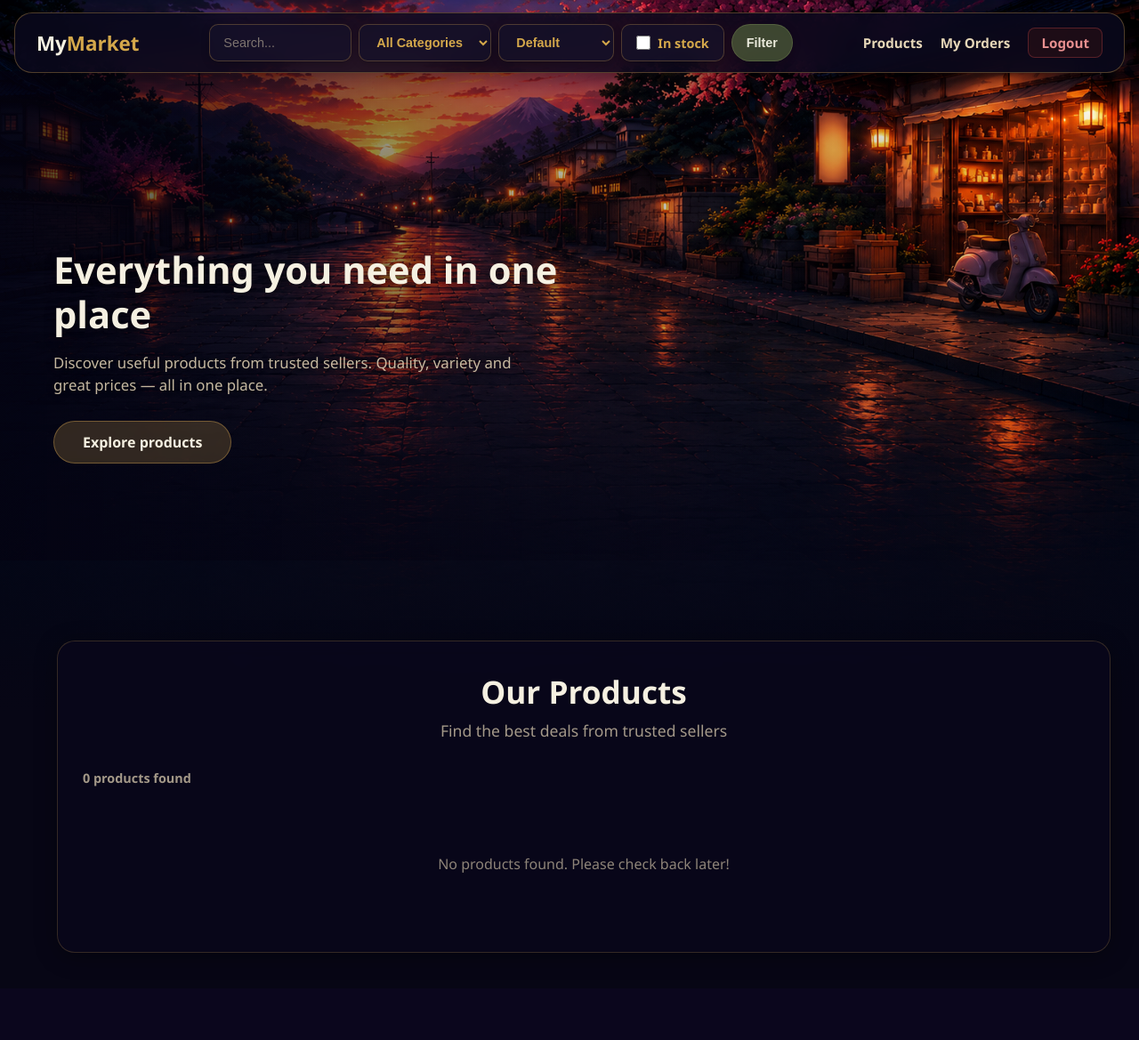
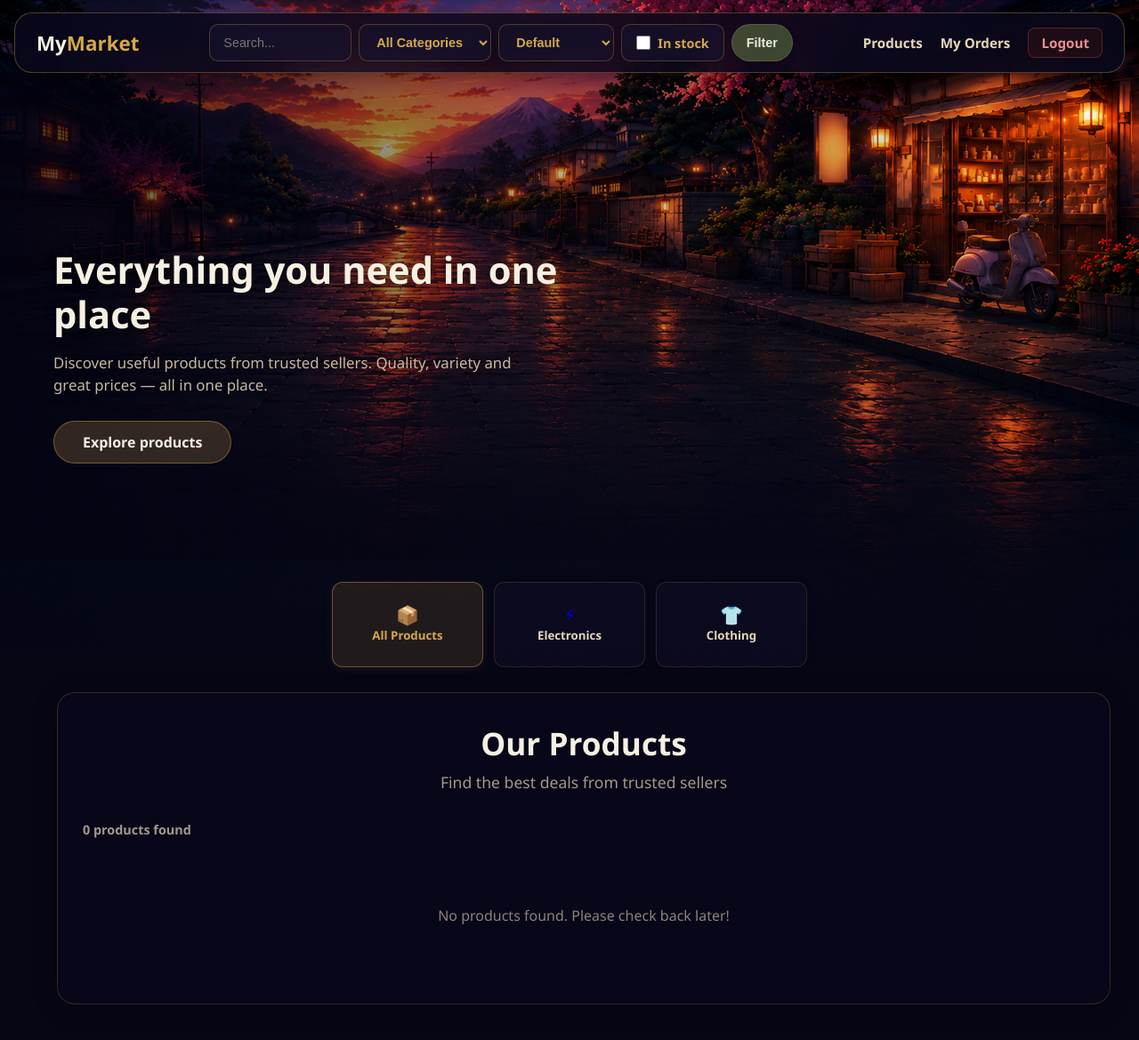
Before and after one commit to yaroslav-yarmak/flask-marketplace, a Flask app: page /products in a window 1280 px wide. Shown: the whole page at 89% size. Before the commit the page ends 1074 px from the top, so only its background shows below. Run offline with Flask 3, Linux system fonts and the light colour scheme; data that the repository does not hold is empty.

Commit message:
Add quick category filters and refine product spacing

```diff
--- a/static/products.css
+++ b/static/products.css
@@ -105,7 +105,7 @@ body {
 .container {
     width: 90%;
     max-width: 1400px;
-    padding-top: 90px;
+    padding-top: 28px;
     margin: 0 auto 40px auto;
     position: relative;
     display: flex;
@@ -554,7 +554,7 @@ body {
     }
 
     .container {
-        padding-top: 80px;
+        padding-top: 24px;
     }
 }
 
@@ -722,6 +722,83 @@ body {
     }
 }
 
+/* --- КАТЕГОРІЇ — КАРТКИ ШВИДКОГО ВИБОРУ --- */
+.category-cards-wrapper {
+    display: flex;
+    justify-content: center;
+    gap: 12px;
+    width: calc(100% - 32px);
+    max-width: 1400px;
+    margin: 24px auto 0;
+    padding: 0;
+    box-sizing: border-box;
+}
+
+.category-card {
+    display: flex;
+    flex-direction: column;
+    align-items: center;
+    justify-content: center;
+    gap: 4px;
+    flex: 0 1 auto;
+    min-height: 70px;
+    width: 140px;
+    padding: 12px 14px;
+    background: rgba(15, 12, 35, 0.7);
+    border: 1px solid rgba(184, 142, 72, 0.2);
+    border-radius: 12px;
+    text-decoration: none;
+    transition: transform 0.25s ease, border-color 0.25s ease, background 0.25s, box-shadow 0.25s;
+    box-shadow: 0 2px 10px rgba(0, 0, 0, 0.2);
+}
+
+.category-card:hover {
+    transform: translateY(-3px);
+    border-color: rgba(184, 142, 72, 0.45);
+    background: rgba(20, 17, 42, 0.8);
+    box-shadow: 0 5px 16px rgba(0, 0, 0, 0.35);
+}
+
+.category-card.active {
+    background: rgba(184, 142, 72, 0.15);
+    border-color: rgba(184, 142, 72, 0.5);
+    box-shadow: 0 2px 12px rgba(184, 142, 72, 0.1);
+}
+
+.category-card-icon {
+    font-size: 1.3rem;
+    line-height: 1;
+}
+
+.category-card-label {
+    font-size: 0.83rem;
+    font-weight: 700;
+    color: #e6d7b8;
+    text-align: center;
+}
+
+.category-card.active .category-card-label {
+    color: #d4a84b;
+}
+
+@media (max-width: 600px) {
+    .category-cards-wrapper {
+        gap: 8px;
+    }
+    .category-card {
+        width: auto;
+        flex: 1 1 0;
+        min-height: 60px;
+        padding: 10px 8px;
+    }
+    .category-card-icon {
+        font-size: 1.1rem;
+    }
+    .category-card-label {
+        font-size: 0.78rem;
+    }
+}
+
 /* Smooth scrolling for anchor link */
 html {
     scroll-behavior: smooth;
--- a/templates/products.html
+++ b/templates/products.html
@@ -106,6 +106,21 @@
     </div>
 </div>
 
+<div class="category-cards-wrapper">
+    <a href="{{ url_for('buyer.products', search=search if search else None, sort=sort if sort else None, in_stock='1' if in_stock_only else None, category='all', _anchor='products-section') }}" class="category-card {% if current_category == 'all' %}active{% endif %}">
+        <span class="category-card-icon">📦</span>
+        <span class="category-card-label">All Products</span>
+    </a>
+    <a href="{{ url_for('buyer.products', search=search if search else None, sort=sort if sort else None, in_stock='1' if in_stock_only else None, category='ELECTRONICS', _anchor='products-section') }}" class="category-card {% if current_category == 'ELECTRONICS' %}active{% endif %}">
+        <span class="category-card-icon">⚡</span>
+        <span class="category-card-label">Electronics</span>
+    </a>
+    <a href="{{ url_for('buyer.products', search=search if search else None, sort=sort if sort else None, in_stock='1' if in_stock_only else None, category='CLOTHING', _anchor='products-section') }}" class="category-card {% if current_category == 'CLOTHING' %}active{% endif %}">
+        <span class="category-card-icon">👕</span>
+        <span class="category-card-label">Clothing</span>
+    </a>
+</div>
+
 <div class="container">
     <div class="products-panel" id="products-section">
         <header class="page-header">
```
